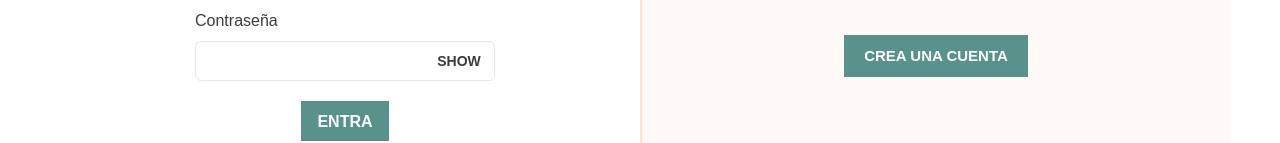
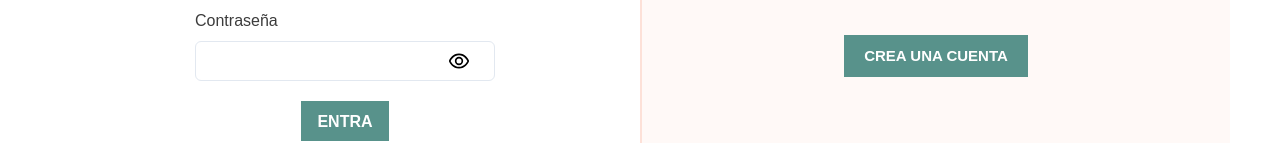
Before and after one commit to esterfrontend/capstone-client, a React (Create React App) app: page /inicio-sesion in a window 1280 px wide. Shown: the part 345-488 px from the top of the page. Built offline with nearby package versions, Linux system fonts and the light colour scheme.

Commit message:
Añade iconos mostrar/ocultar la contraseña

```diff
--- /dev/null
+++ b/src/Components/HideIcon/HideIcon.jsx
@@ -0,0 +1,11 @@
+const ShowIcon = () => {
+    return (
+        <svg xmlns="http://www.w3.org/2000/svg" viewBox="0 0 24 24" width="20" height="20">
+            <g id="_01_align_center" data-name="01 align center">
+                <path d="M23.821,11.181v0a15.736,15.736,0,0,0-4.145-5.44l3.032-3.032L21.293,1.293,18,4.583A11.783,11.783,0,0,0,12,3C4.5,3,1.057,9.261.179,11.181a1.969,1.969,0,0,0,0,1.64,15.736,15.736,0,0,0,4.145,5.44L1.293,21.293l1.414,1.414L6,19.417A11.783,11.783,0,0,0,12,21c7.5,0,10.943-6.261,11.821-8.181A1.968,1.968,0,0,0,23.821,11.181ZM2,12.011C2.75,10.366,5.693,5,12,5a9.847,9.847,0,0,1,4.518,1.068L14.753,7.833a4.992,4.992,0,0,0-6.92,6.92L5.754,16.832A13.647,13.647,0,0,1,2,12.011ZM15,12a3,3,0,0,1-3,3,2.951,2.951,0,0,1-1.285-.3L14.7,10.715A2.951,2.951,0,0,1,15,12ZM9,12a3,3,0,0,1,3-3,2.951,2.951,0,0,1,1.285.3L9.3,13.285A2.951,2.951,0,0,1,9,12Zm3,7a9.847,9.847,0,0,1-4.518-1.068l1.765-1.765a4.992,4.992,0,0,0,6.92-6.92l2.078-2.078A13.584,13.584,0,0,1,22,12C21.236,13.657,18.292,19,12,19Z" />
+            </g>
+        </svg>
+    )
+}
+
+export default ShowIcon
--- a/src/Components/PasswordField/PasswordField.jsx
+++ b/src/Components/PasswordField/PasswordField.jsx
@@ -1,5 +1,7 @@
 import { useState } from 'react'
 import { Button, Input, InputGroup, InputRightElement } from "@chakra-ui/react"
+import HideIcon from '../HideIcon/HideIcon'
+import ShowIcon from '../ShowIcon/ShowIcon'
 
 const PasswordField = ({ onChange, name, placeholder }) => {
     const [show, setShow] = useState(false)
@@ -15,7 +17,7 @@ const PasswordField = ({ onChange, name, placeholder }) => {
             />
             <InputRightElement width='4.5rem'>
                 <Button variant={'empty'} h='1.75rem' size='sm' onClick={handleClick}>
-                    {show ? 'Hide' : 'Show'}
+                    {show ? <HideIcon/> : <ShowIcon/>}
                 </Button>
             </InputRightElement>
         </InputGroup>
--- /dev/null
+++ b/src/Components/ShowIcon/ShowIcon.jsx
@@ -0,0 +1,11 @@
+const ShowIcon = () => {
+    return (
+        <svg xmlns="http://www.w3.org/2000/svg" viewBox="0 0 24 24" width="20" height="20">
+            <g id="_01_align_center" data-name="01 align center">
+                    <path d="M23.821,11.181v0C22.943,9.261,19.5,3,12,3S1.057,9.261.179,11.181a1.969,1.969,0,0,0,0,1.64C1.057,14.739,4.5,21,12,21s10.943-6.261,11.821-8.181A1.968,1.968,0,0,0,23.821,11.181ZM12,19c-6.307,0-9.25-5.366-10-6.989C2.75,10.366,5.693,5,12,5c6.292,0,9.236,5.343,10,7C21.236,13.657,18.292,19,12,19Z"/><path d="M12,7a5,5,0,1,0,5,5A5.006,5.006,0,0,0,12,7Zm0,8a3,3,0,1,1,3-3A3,3,0,0,1,12,15Z"/>
+                </g>
+        </svg>
+    )
+}
+
+export default ShowIcon
```
